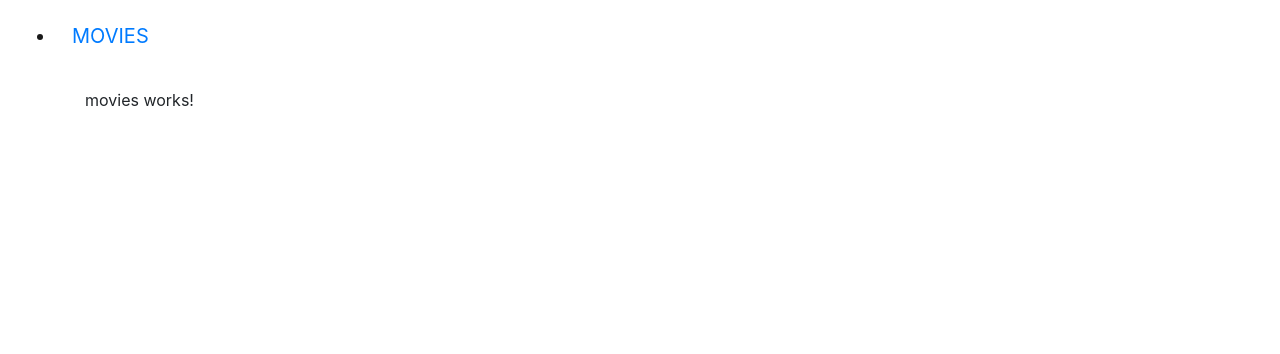
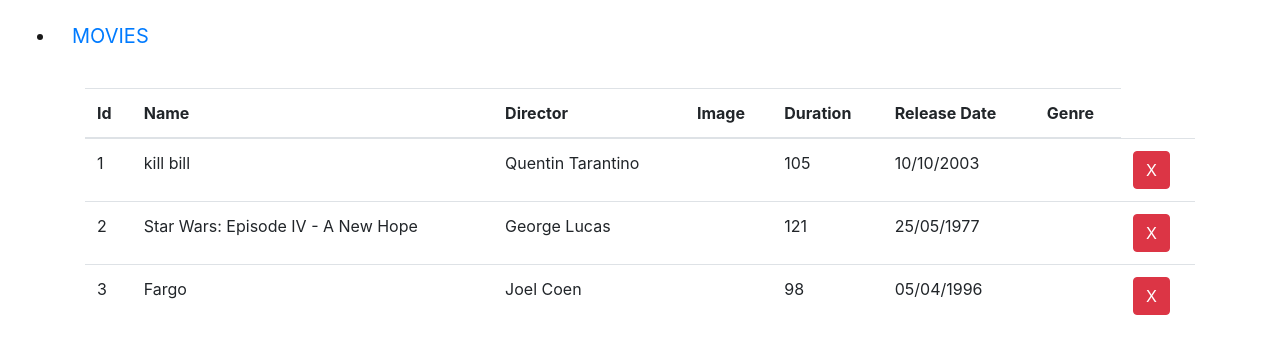
Before and after one commit to MarkoKajganic/moviesAngular, an Angular app: page /movies in a window 1280 px wide. Shown: the top 354 px of the page. Built offline with nearby package versions, Linux system fonts and the light colour scheme.

Commit message:
zadatak3

```diff
--- a/src/app/components/movies/movies.component.html
+++ b/src/app/components/movies/movies.component.html
@@ -1,6 +1,36 @@
-<p>
-  movies works!
-</p>
+<table class="table table">
 
-<!--
-<router-outlet></router-outlet> -->
+    <thead>
+
+      <tr>
+        <th>Id</th>
+        <th>Name</th>
+        <th>Director</th>
+        <th>Image</th>
+        <th>Duration</th>
+        <th>Release Date</th>
+        <th>Genre</th>
+      </tr>
+
+    </thead>
+
+    <tr *ngFor="let movie of movies">
+
+      <td>{{ movie.id }}</td>
+      <td>{{ movie.name }}</td>
+      <td>{{ movie.director }}</td>
+      <td>{{ movie.image }}</td>
+      <td>{{ movie.duration }}</td>
+      <td>{{ movie.releaseDate }}</td>
+      <td>{{ movie.genre }}</td>
+
+
+      <td>
+          <button class="btn btn-danger"> X </button>
+      </td>
+
+    </tr>
+  </table>
+
+
+  <router-outlet></router-outlet>
--- a/src/app/components/movies/movies.component.ts
+++ b/src/app/components/movies/movies.component.ts
@@ -1,4 +1,5 @@
 import { Component, OnInit } from '@angular/core';
+import { MoviesService} from '../../shared/services/movies.service'
 
 @Component({
   selector: 'app-movies',
@@ -6,9 +7,15 @@ import { Component, OnInit } from '@angular/core';
 })
 export class MoviesComponent implements OnInit {
 
-  constructor() { }
+  private movies: any[] = [];
+
+  constructor(private movieService: MoviesService) { }
+
+
 
   ngOnInit() {
+    this.movieService.getMovies().subscribe(
+      data => {this.movies = data;})
   }
 
 }
--- /dev/null
+++ b/src/app/shared/examples.ts
@@ -0,0 +1,41 @@
+export const movies = [
+    {
+         "id": 1,
+         "name": "kill bill",
+         "director": "Quentin Tarantino",
+         "imageUrl": "http://www.imdb.com/title/tt0266697/mediaviewer/rm3193577984",
+         "duration": 105,
+         "releaseDate": "10/10/2003",
+         "genres": [
+            "action",
+            "thriller",
+            "crime"
+         ]
+    },
+    {
+        "id": 2,
+        "name": "Star Wars: Episode IV - A New Hope",
+        "director": "George Lucas",
+        "imageUrl": "http://www.imdb.com/title/tt0076759/mediaviewer/rm3263717120",
+        "duration": 121,
+        "releaseDate": "25/05/1977",
+        "genres": [
+           "action",
+           "adventure",
+           "sci-fi"
+            ]
+    },
+    {
+        "id": 3,
+        "name": "Fargo",
+        "director": " Joel Coen",
+        "imageUrl": "http://www.imdb.com/title/tt0076759/mediaviewer/rm3263717120",
+        "duration": 98,
+        "releaseDate": "05/04/1996",
+        "genres": [
+           "drana",
+           "crime",
+           "comedy"
+            ]
+    }
+]
--- a/src/app/shared/models/movie.model.ts
+++ b/src/app/shared/models/movie.model.ts
@@ -1,12 +1,20 @@
 export class Movie {
-	constructor(
-		public id?: number,
-        public name?: string,
-        public director?: string,
-        public imageUrl?: string,
-        public duration?: number,
-        public releaseDate?: Date,
-        public genres?: Array<string>
 
-  	) {}
+    public id: number;
+    public name: string;
+    public director: string;
+    public imageUrl: string;
+    public duration: number;
+    public releaseDate: string;
+    public genres: Array<string>;
+
+    constructor(movie) {
+        this.id = movie.id;
+        this.name = movie.name;
+        this.director = movie.director;
+        this.imageUrl = movie.imageUrl;
+        this.duration = movie.duration;
+        this.releaseDate = movie.releaseDate;
+        this.genres = movie.genres;
+     }
 }
--- a/src/app/shared/services/movies.service.ts
+++ b/src/app/shared/services/movies.service.ts
@@ -1,8 +1,33 @@
 import { Injectable } from '@angular/core';
+import { movies } from '../../shared/examples'
+import { Movie } from '../../shared/models/movie.model'
+
+import { Observable, Observer } from 'rxjs';
+
 
 @Injectable()
 export class MoviesService {
 
-  constructor() { }
+  private movieList: Array<Movie>
+
+  constructor() {
+    this.movieList = movies.map(movie => {
+      return new Movie(movie);
+    })
+   }
+
+
+
+  getMovies()
+  {
+    return new Observable((o: Observer<any>) => {
+      o.next(this.movieList);
+      return o.complete();
+    })
+  }
+
+
+
+
 
 }
```
